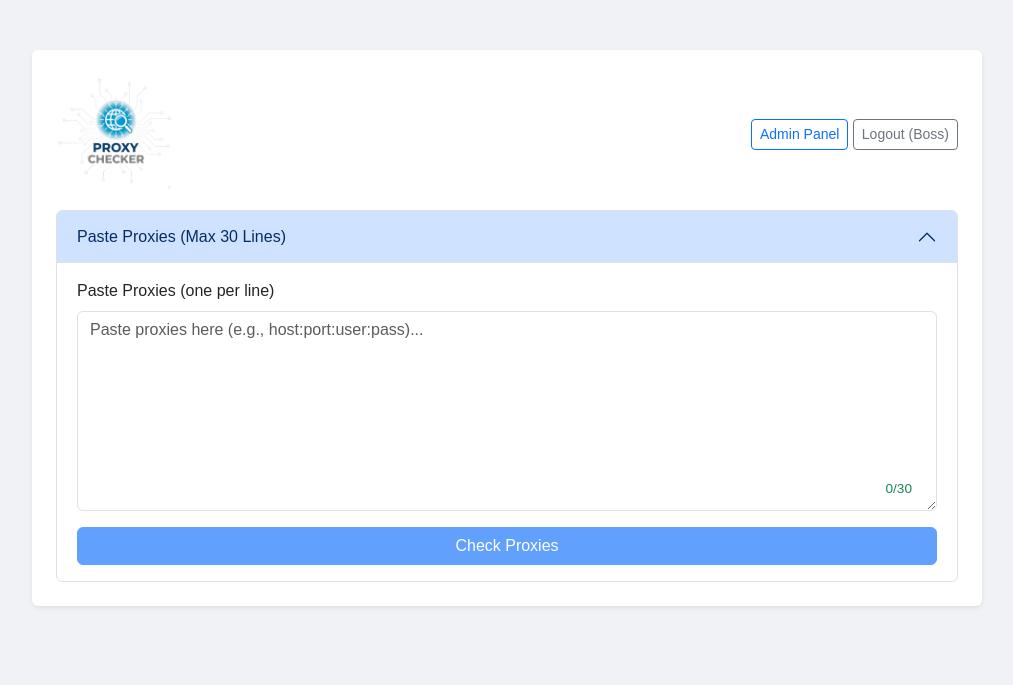
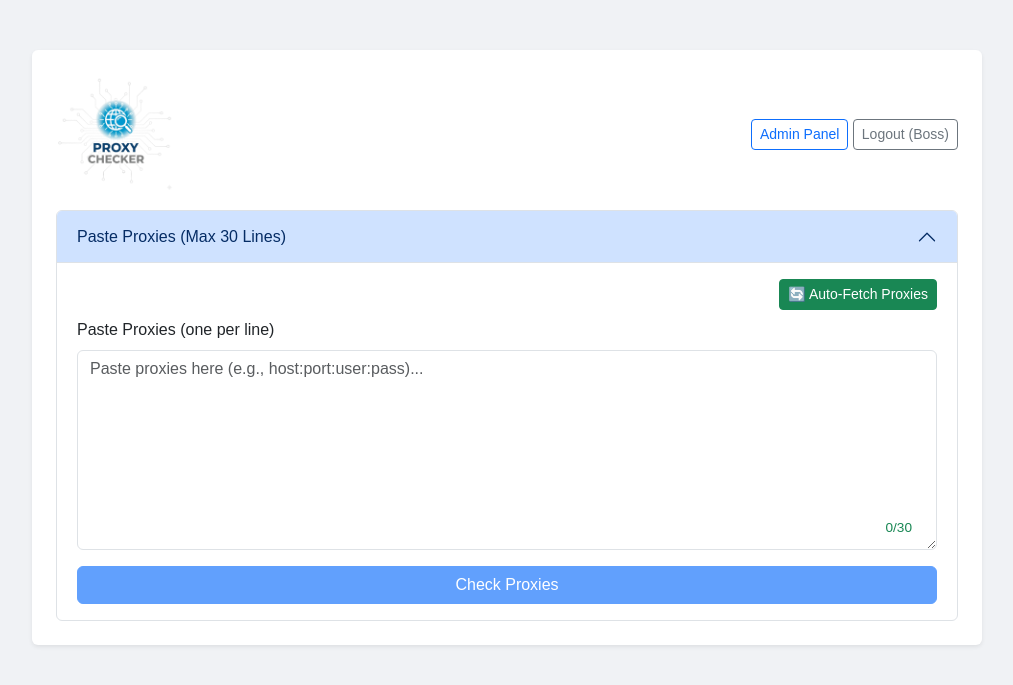
Before and after one commit to elishakip1/Vproxy-console, a Flask app: page / in a window 1280 px wide. Shown: the top 685 px of the page, without its empty margins (133-1146 px from the left). Run offline with Flask 3, Linux system fonts and the light colour scheme; a user stored in the database is signed in.

Commit message:
Update index.html

```diff
--- a/templates/index.html
+++ b/templates/index.html
@@ -107,6 +107,11 @@
                 <div id="proxyForm" class="accordion-collapse collapse {% if results is not defined or not results %}show{% endif %}"
                      aria-labelledby="formHeading" data-bs-parent="#proxyAccordion">
                     <div class="accordion-body">
+                        <div class="d-flex justify-content-end mb-2">
+                            <button type="button" id="fetchBtn" class="btn btn-success btn-sm" onclick="fetchABCProxies()">
+                                🔄 Auto-Fetch Proxies
+                            </button>
+                        </div>
                         <form method="POST" id="proxyFormElement">
                             <div class="mb-3">
                                 <label for="proxytext" class="form-label">Paste Proxies (one per line)</label>
@@ -222,6 +227,40 @@
             if (isTextAreaTooLong || isTextAreaEmpty) { submitBtn.disabled = true; } else { submitBtn.disabled = false; }
         }
 
+        // --- NEW: FUNCTION TO AUTO-FETCH PROXIES ---
+        async function fetchABCProxies() {
+            const btn = document.getElementById('fetchBtn');
+            const textarea = document.getElementById('proxytext');
+
+            btn.disabled = true;
+            const originalText = btn.textContent;
+            btn.textContent = "Fetching...";
+
+            try {
+                // Call our new Python route
+                const response = await fetch('/api/fetch-abc-proxies');
+                const data = await response.json();
+
+                if (data.status === 'success') {
+                    // Populate the textarea with the fetched list
+                    textarea.value = data.proxies.join('\n');
+
+                    // Update the counter to reflect new count
+                    updateProxyCounter(textarea);
+
+                    alert(`Success! Fetched ${data.proxies.length} proxies from ABC.`);
+                } else {
+                    alert("Error fetching proxies: " + data.message);
+                }
+            } catch (err) {
+                alert("Failed to fetch proxies: " + err);
+            } finally {
+                btn.disabled = false;
+                btn.textContent = originalText;
+            }
+        }
+        // --- END NEW FUNCTION ---
+
         let saveQueue = [];
         let isQueueWorkerRunning = false;
         const WORKER_INTERVAL = 10000;
```
